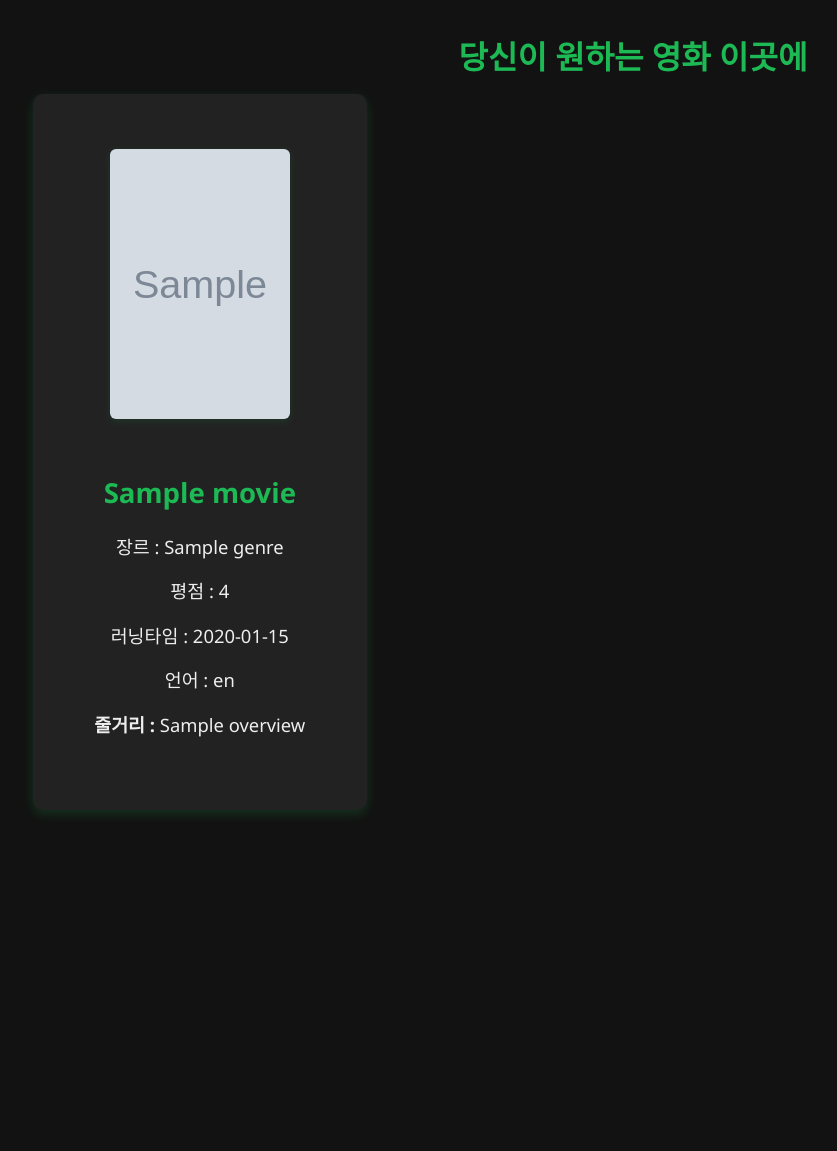
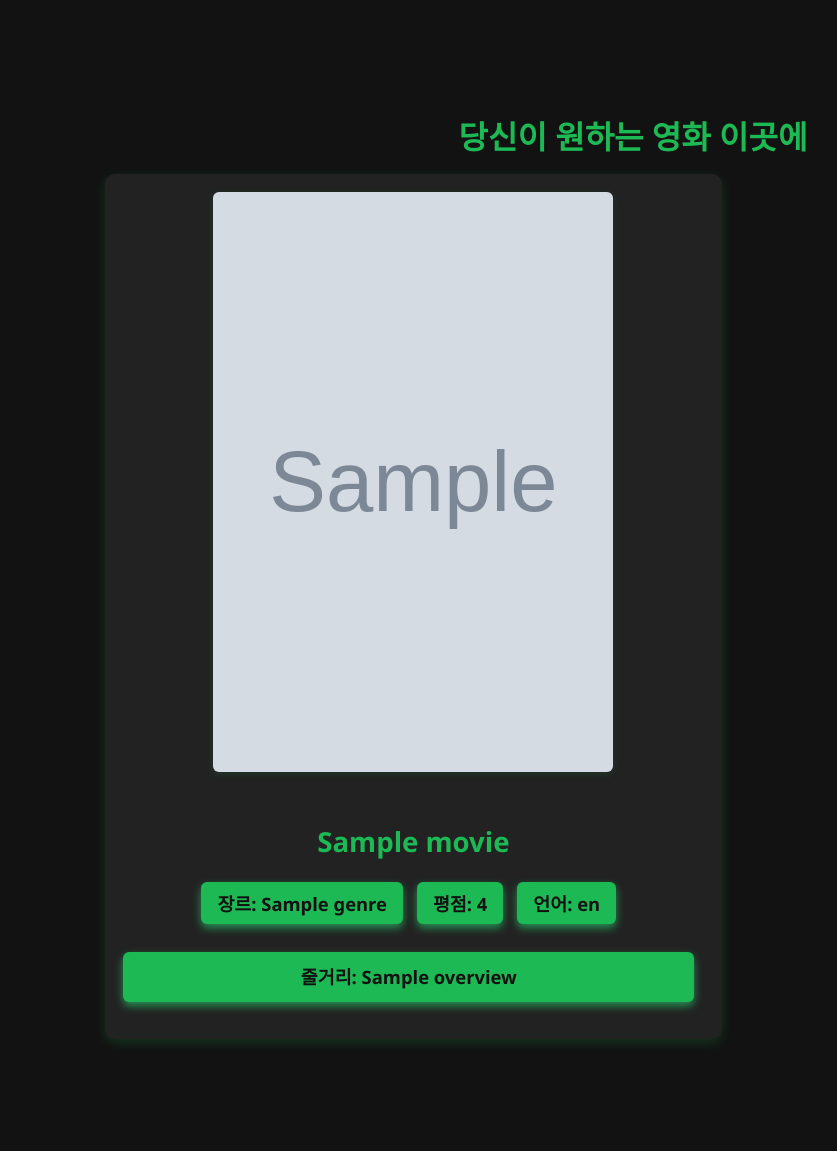
Before and after one commit to yhs1202/Python_My_Cinema, a Flask app: template templates/recommend_mv.html in a window 1280 px wide. Shown: the whole page, without its empty margins (7-844 px from the left). Before the commit the page ends 815 px from the top, so only its background shows below. Run offline with Flask 3, Linux system fonts and the light colour scheme; the template is opened without the code that fills it: most values are stand-ins (such as "Sample title", 1, 10 or a date in 2020); grey boxes marked "Sample" are stand-in pictures.

Commit message:
영화추천사이트_부분완성본

```diff
--- a/templates/recommend_mv.html
+++ b/templates/recommend_mv.html
@@ -8,7 +8,7 @@
             background: #121212;
             color: #eee;
             font-family: 'Segoe UI', Tahoma, Geneva, Verdana, sans-serif;
-            margin: 2em;
+            margin: 7em;
         }
         h1, h2 {
             color: #1DB954;
@@ -38,8 +38,8 @@
         .cards {
             display: grid;
             grid-template-columns: repeat(3, 1fr);  /* 3열 */
-            grid-gap: 1.5em;                        /* 칸 간격 */
-            max-width: 1200px;
+            grid-gap: 1.2em;                        /* 칸 간격 */
+            max-width: 1800px;
             margin: 0 auto;
         }
 
@@ -48,10 +48,10 @@
             color: #eee;
             border-radius: 10px;
             box-shadow: 0 4px 12px rgba(29, 185, 84, 0.2);
-            padding: 3em 2em;
+            padding: 1em 1em;
             text-align: center;
             transition: box-shadow 0.2s;
-            width: 260px;
+            width: 580px;
             font-size: 1.15em;
         }
 
@@ -67,14 +67,35 @@
         }
 
         .movie_card img.movie_poster {
-            width: 180px;
-            height: 270px;
+            width: 400px;
+            height: 580px;
             object-fit: cover;
             border-radius: 6px;
-            margin-bottom: 1.2em;
+            margin-bottom: 1em;
             box-shadow: 0 2px 8px rgba(29, 185, 84, 0.15);
             background: #222;
         }
+        .info-box{
+            display: inline-block;
+            background-color: #1DB954;
+            color: #121212;
+            padding: 8px 16px;
+            border-radius: 6px;
+            font-weight: 600;
+            font-size: 1em;
+            margin: 0 0.5em 0.5em 0;
+            box-shadow: 0 4px 8px rgba(39, 174, 96, 0.8);
+            cursor: default;
+        }
+
+        .overview-box{
+            display: block;
+            max-width: 100%;
+            padding: 12px 12px;
+            margin-top: 0.5em;
+            line-height: 1.4;
+        }
+
     </style>
 </head>
 <body>
@@ -88,11 +109,14 @@
                         <img src="{{movie.poster_url}}" alt="{{movie.title}} 포스터" class="movie_poster">
                         <br>
                         <h3>{{movie.title}}</h3>
-                        <p>장르     : {{movie.genre}}</p>
-                        <p>평점     : {{movie.rating}}</p>
-                        <p>러닝타임  : {{movie.runtime}}</p>
-                        <p>언어     : {{movie.languages}}</p>
-                        <p><strong>줄거리 : </strong> {{movie.overview}}</p>
+                        <p>
+                            <span class="info-box">장르: {{ movie.genre }}</span>
+                            <span class="info-box">평점: {{ movie.rating }}</span>
+                            <span class="info-box">언어: {{ movie.language }}</span>
+                        </p>
+                        <p>
+                            <span class="info-box overview-box"><strong>줄거리:</strong> {{ movie.overview }}</span>
+                        </p>
                     </div>
                 {% endfor %}
             </div>
```
Also changed, not shown: templates/recommend_mv_survey.html (+20 -1 lines).
